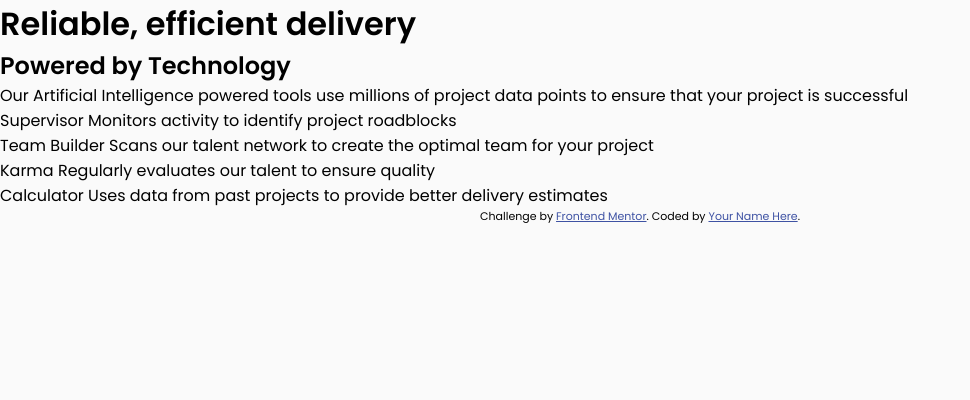
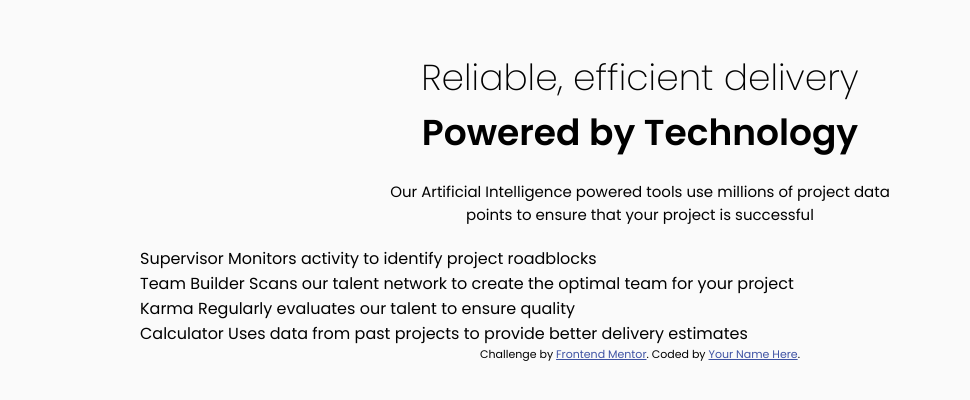
Before and after one commit to juryous/four-cards, a plain HTML site: page index.html in a window 1280 px wide. Shown: the whole page, without its empty margins (0-970 px from the left). Drawn offline with Linux system fonts and the light colour scheme.

Commit message:
Styled hero text

```diff
--- a/style.css
+++ b/style.css
@@ -8,3 +8,28 @@ body {
     background-color: hsl(0, 0%, 98%);
     font-family: 'Poppins', sans-serif;
 }
+
+.container {
+    width: 1000px;
+    max-width: 100%;
+    margin: 50px auto;
+}
+
+h1 {
+    font-size: 2.25em;
+    font-weight: 200;
+}
+
+h2 {
+    font-size: 2.25em;
+}
+
+.hero-text {
+    text-align: center;
+}
+
+.hero-text p {
+    width: 500px;
+    margin: 20px auto;
+    font-size: 15px;
+}
```
